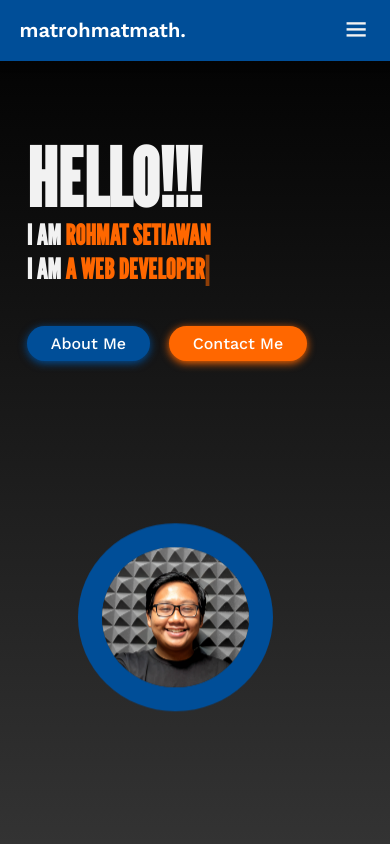
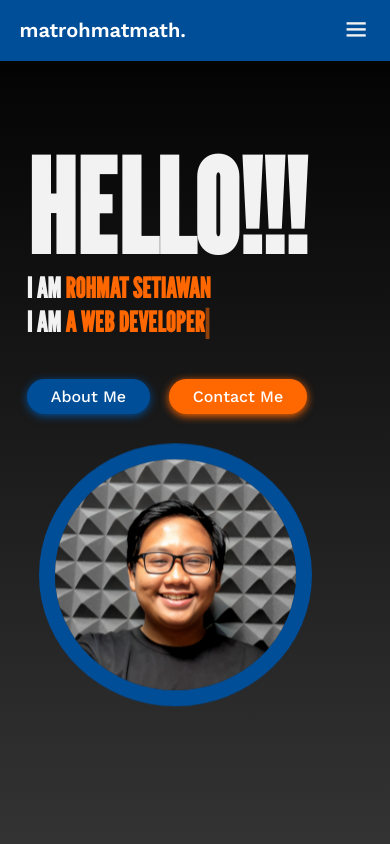
Before and after one commit to rohmatsetiawanmta/portfolio, a plain HTML site: page index.html in a window 390 px wide. Shown: the top 844 px of the page. Drawn offline with nearby package versions, Linux system fonts and the light colour scheme; a web font is replaced by a local one.

Commit message:
update responsive style

```diff
--- a/style.css
+++ b/style.css
@@ -718,7 +718,18 @@ p > a {
 
 @media (max-width: 435px) {
   .home-content h2 {
-    font-size: 10rem;
+    font-size: 16rem;
+  }
+
+  .home-image img {
+    border: var(--main-blue) 2rem solid;
+    width: 70vw;
+    padding: 0;
+    margin-top: -10rem;
+  }
+
+  .btn-box-2{
+    margin-top: 2rem;
   }
 
   .footer {
@@ -734,4 +745,5 @@ p > a {
     margin-top: 0;
     margin-bottom: 0;
   }
+
 }
```
